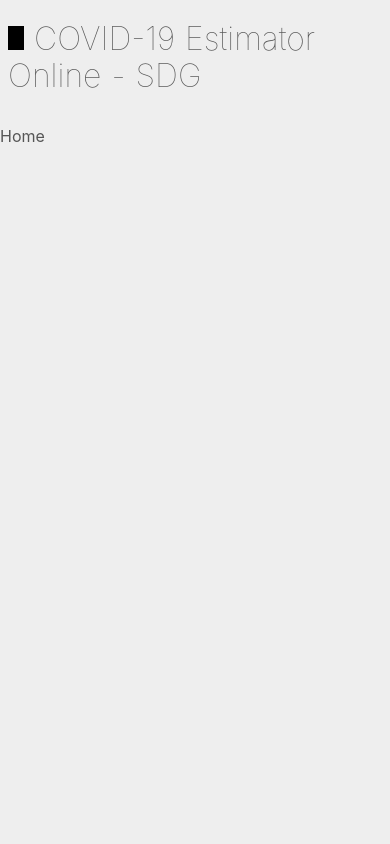
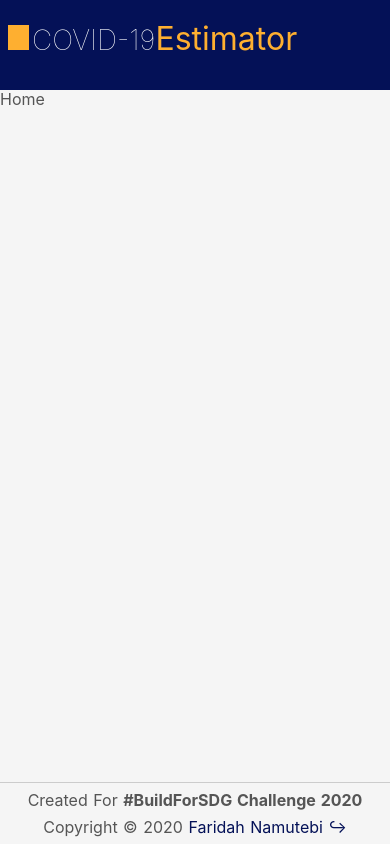
Before and after one commit to mugen64/sdg-covid-19-estimator-online, a Nuxt app: page / in a window 390 px wide. Built offline with nearby package versions, Linux system fonts and the light colour scheme.

Commit message:
Finished layout (=atleast for mobile)

```diff
--- /dev/null
+++ b/components/Spacer.vue
@@ -0,0 +1,18 @@
+<template>
+  <span :class="`spacer--${dr}`"></span>
+</template>
+<script>
+export default {
+  props: {
+    direction: {
+      type: String,
+      default: 'hr'
+    }
+  },
+  computed: {
+    dr() {
+      return this.direction === 'vr' ? this.direction : 'hr';
+    }
+  }
+};
+</script>
--- a/css/_variables.scss
+++ b/css/_variables.scss
@@ -1,9 +1,13 @@
-$primary : rgb(236, 87, 87);
-$primary-light : rgb(248, 218, 218);
-$primary-dark:  rgb(60, 0, 0);
+$primary : #041157;
+$primary-light : ligten($primary, 25);
+$primary-dark:  darken($primary, 25);
+
+$secondary : #FEAF30;
+
 $black: #000;
 $dark: #555;
+
 $searchbox-size: 48px;
-$bg-light:#eee;
+$bg-light:#f5f5f5;
 $white: #fff;
 $padding-sm: 0.5rem;
--- a/css/global.scss
+++ b/css/global.scss
@@ -32,21 +32,42 @@ a {
   }
 }
 
-.app{
+.spacer--hr {
+    flex-grow: 1;
+    display: inline-block;
+}
+.spacer--vr {
+  flex-grow: 1;
+  display: block;
+}
+
+.app {
   width: 100%;
   height: 100vh;
   display: flex;
   flex-flow: column;
+  &__bar {
+   display: flex;
+   max-height: 90px;
+   width: 100%;
+   overflow: hidden;
+   background-color: $primary;
+  }
+
   &__content {
-    &--index {
-      max-width: 640px;
-      margin: 0 auto;
-      display: flex;
-      flex-flow: column;
-      // justify-content: center;
-      // align-content: center;
-    }
+    flex-grow: 1;
+    width: 100%;
   }
+
+  &__footer {
+    min-height: 50px;
+    width: 100%;
+    text-align: center;
+    border-top: 1px solid #ccc;
+    padding-top: 0.5rem;
+    // background-color: $primary;
+  }
+
   &__title {
     text-align: start;
     font-weight: 100;
@@ -55,10 +76,11 @@ a {
     margin-bottom: 1em;
     &::before {
       content: ' ';
-      background-color: $black;
+      background-color: $secondary;
       display: inline-block;
-      height: 0.75em;
-      width: 0.5em;
+      height: 0.80em;
+      width: 0.65em;
+      margin-right: 0.1em;
     }
     // &::after {
     //   content: ' ';
@@ -71,15 +93,34 @@ a {
       display: block;
     }
   }
+
 }
 .bg--primary {
   background-color: $primary;
 }
 .text{
   &--primary {
+    color: $primary;
+  }
+  &--primary-light {
     color: $primary-light;
   }
   &--black {
     color: $black;
   }
+  &--secondary {
+    color: $secondary;
+  }
 }
+
+.font-weight {
+  &--bold {
+    font-weight: bold;
+  }
+  &--4h {
+    font-weight: 400;
+  }
+  &--light {
+    font-weight: 100;
+  }
+}
--- a/layouts/default.vue
+++ b/layouts/default.vue
@@ -2,61 +2,54 @@
   <div class="app">
     <header class="app__bar">
       <h1 class="app__title">
-        COVID-19 Estimator Online - SDG
+        <span class="covid19">COVID-19</span>
+        <span class="text--secondary font-weight--4h">Estimator</span>
       </h1>
     </header>
     <main class="app__content">
       <nuxt />
     </main>
+    <footer class="app__footer">
+      <p>
+        Created For
+        <span class="font-weight--bold">#BuildForSDG Challenge 2020</span>
+      </p>
+      <p>
+        Copyright &copy; {{ years }}
+        <a
+          href="https://github.com/mugen64"
+          target="_blank"
+          rel="noopener noreferrer"
+          >Faridah Namutebi</a
+        >
+      </p>
+    </footer>
   </div>
 </template>
-
-<style>
-html {
-  font-family: 'Source Sans Pro', -apple-system, BlinkMacSystemFont, 'Segoe UI',
-    Roboto, 'Helvetica Neue', Arial, sans-serif;
-  font-size: 16px;
-  word-spacing: 1px;
-  -ms-text-size-adjust: 100%;
-  -webkit-text-size-adjust: 100%;
-  -moz-osx-font-smoothing: grayscale;
-  -webkit-font-smoothing: antialiased;
-  box-sizing: border-box;
+<script>
+export default {
+  data() {
+    return {
+      year: new Date().getFullYear()
+    };
+  },
+  computed: {
+    years() {
+      if (this.year <= 2020) return `${this.year}`;
+      return `2020 - ${this.year}`;
+    }
+  }
+};
+</script>
+<style lang="scss">
+.covid19 {
+  font-size: 1.75rem;
+  color: $white;
 }
-
-*,
-*:before,
-*:after {
-  box-sizing: border-box;
-  margin: 0;
-}
-
-.button--green {
-  display: inline-block;
-  border-radius: 4px;
-  border: 1px solid #3b8070;
-  color: #3b8070;
-  text-decoration: none;
-  padding: 10px 30px;
-}
-
-.button--green:hover {
-  color: #fff;
-  background-color: #3b8070;
-}
-
-.button--grey {
-  display: inline-block;
-  border-radius: 4px;
-  border: 1px solid #35495e;
-  color: #35495e;
-  text-decoration: none;
-  padding: 10px 30px;
-  margin-left: 15px;
-}
-
-.button--grey:hover {
-  color: #fff;
-  background-color: #35495e;
+footer {
+  p {
+    margin-bottom: 0.5rem;
+    text-align: center;
+  }
 }
 </style>
--- a/nuxt.config.js
+++ b/nuxt.config.js
@@ -43,7 +43,7 @@ export default {
   /*
    ** Plugins to load before mounting the App
    */
-  plugins: ['~/plugins/logic.js'],
+  plugins: ['~/plugins/logic.js', '~/plugins/vue-inject.js'],
   /*
    ** Nuxt.js dev-modules
    */
--- /dev/null
+++ b/plugins/vue-inject.js
@@ -0,0 +1,5 @@
+import Vue from 'vue';
+import Spacer from '~/components/Spacer';
+
+// register components
+Vue.component('spacer', Spacer);
```
